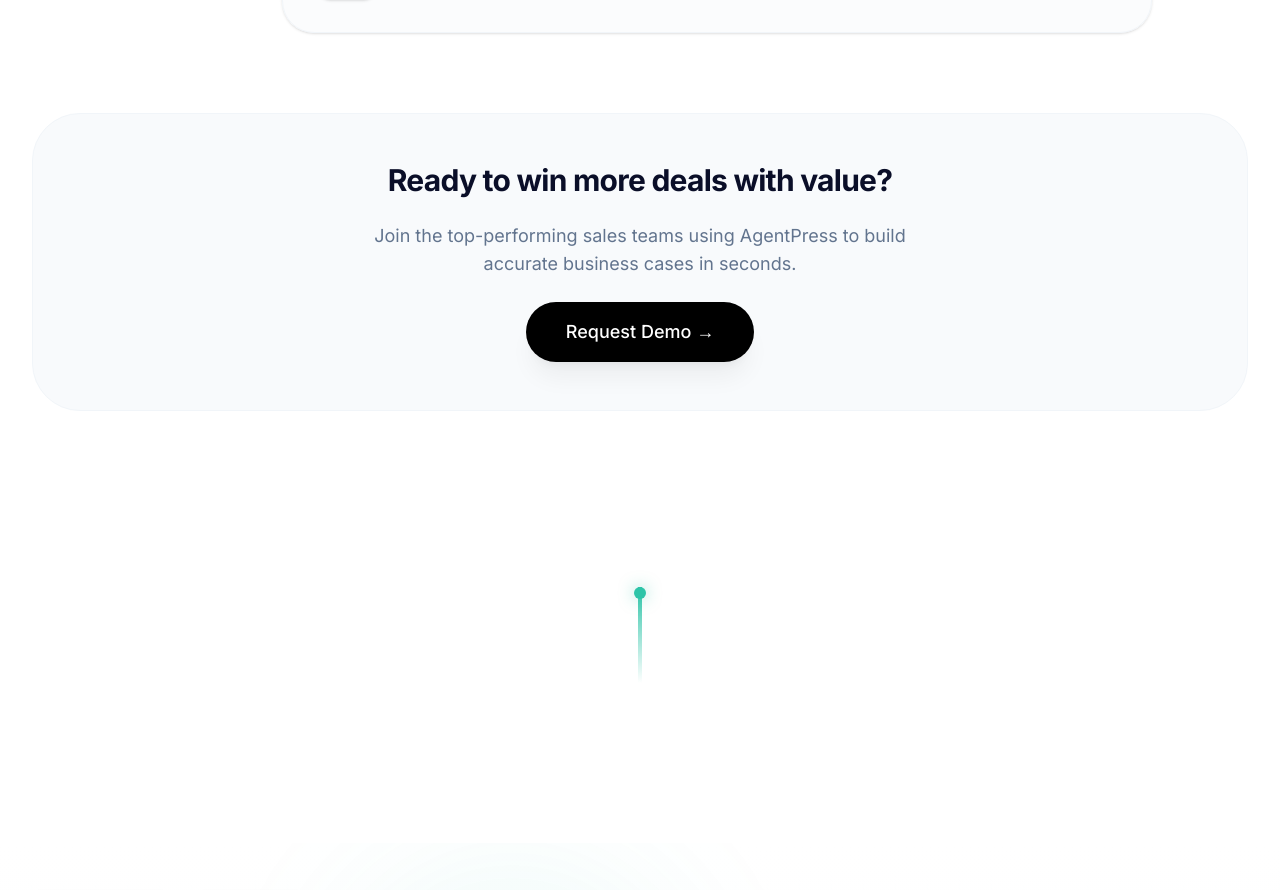
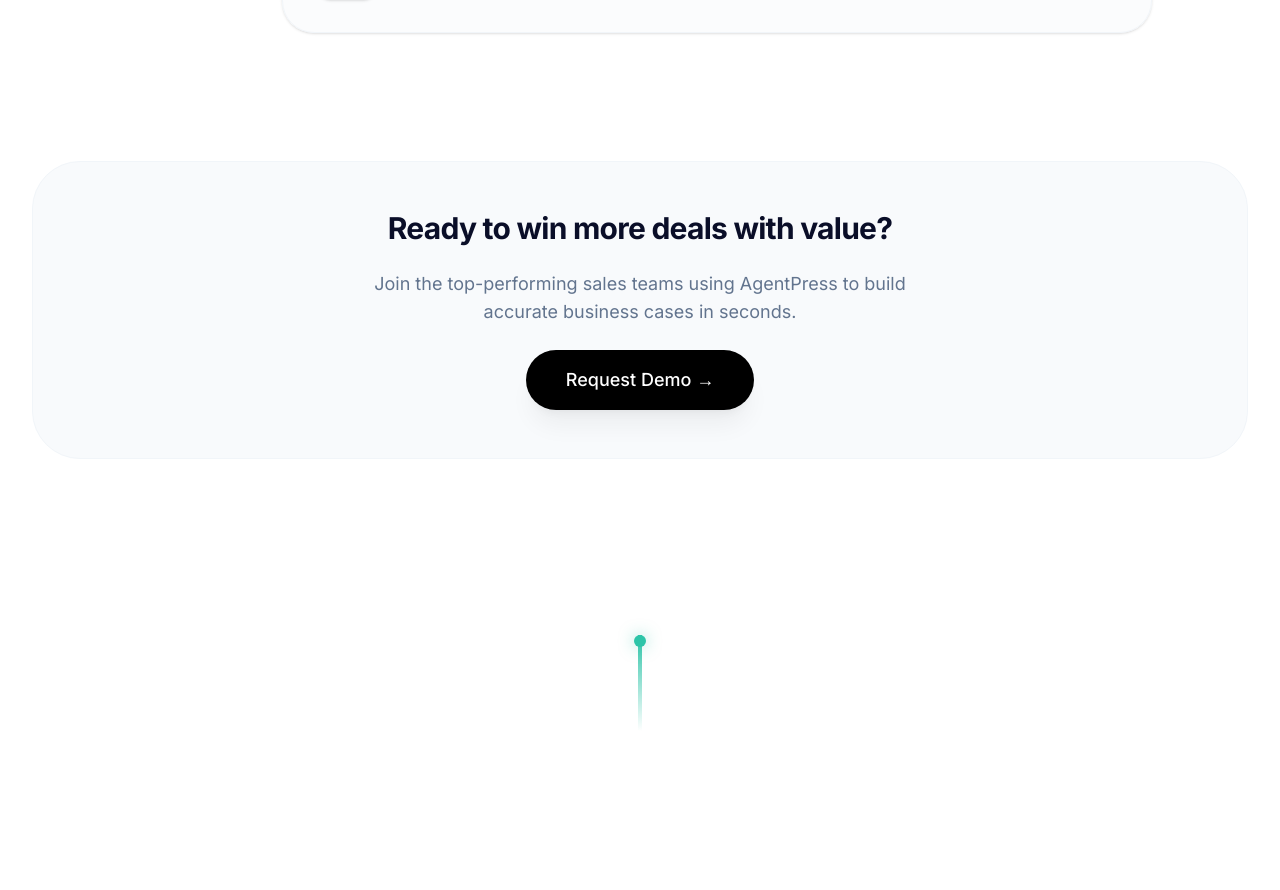
Before and after one commit to andywalters47/agentpress-website, a Next.js app: page / in a window 1280 px wide. Shown: the part 3551-4441 px from the top of the page. Built offline with nearby package versions, Linux system fonts and the light colour scheme.

Commit message:
decent working version 2

```diff
--- a/src/components/ValueProcessFlow.tsx
+++ b/src/components/ValueProcessFlow.tsx
@@ -48,7 +48,7 @@
       </div>
 
       {/* CTA Section */}
-      <div className="mt-20">
+      <div className="mt-32">
         <div className="flex flex-col items-center text-center gap-6 p-12 rounded-[3rem] bg-slate-50 border border-slate-100 w-full mx-auto">
           <h3 className="text-2xl md:text-3xl font-bold text-ap-dark-blue">
             Ready to win more deals with value?
```
